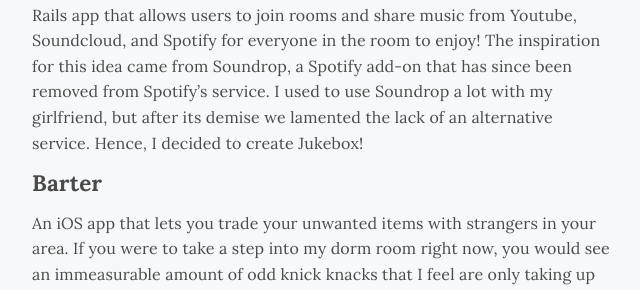
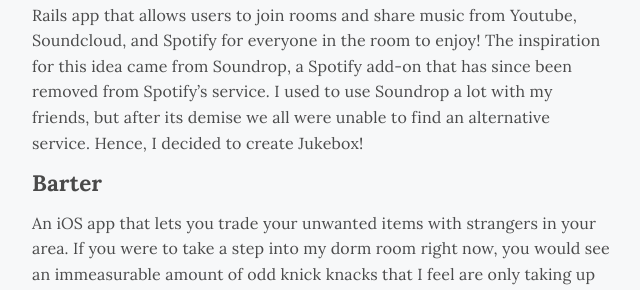
Before and after one commit to jgao1995/jgao1995.github.io, a Jekyll site: the page built from projects.md, in a window 1280 px wide and 900 px high, scrolled down 416 px. Shown: the part 255-545 px from the top of the window, without its empty margins (319-959 px from the left). Built offline with Jekyll 4.4.1, drawn with Linux system fonts in a browser that asks for light colours; some web fonts are replaced.

Commit message:
updated projects desc

```diff
--- a/projects.md
+++ b/projects.md
@@ -9,7 +9,7 @@
 ##Current Projects
 
 ### Jukebox
-- Rails app that allows users to join rooms and share music from Youtube, Soundcloud, and Spotify for everyone in the room to enjoy! The inspiration for this idea came from Soundrop, a Spotify add-on that has since been removed from Spotify's service. I used to use Soundrop a lot with my girlfriend, but after its demise we lamented the lack of an alternative service. Hence, I decided to create Jukebox!
+- Rails app that allows users to join rooms and share music from Youtube, Soundcloud, and Spotify for everyone in the room to enjoy! The inspiration for this idea came from Soundrop, a Spotify add-on that has since been removed from Spotify's service. I used to use Soundrop a lot with my friends, but after its demise we all were unable to find an alternative service. Hence, I decided to create Jukebox!
 
 ### [Barter](https://github.com/jgao1995/Barter)
 - An iOS app that lets you trade your unwanted items with strangers in your area. If you were to take a step into my dorm room right now, you would see an immeasurable amount of odd knick knacks that I feel are only taking up space. Perhaps I can exchange them with someone in a nearby dorm for items of value to me? In order to accomplish this, I decided to create Barter! It's simple and easy to use, like Tinder, but also modern and not ugly like Craigslist.
```
